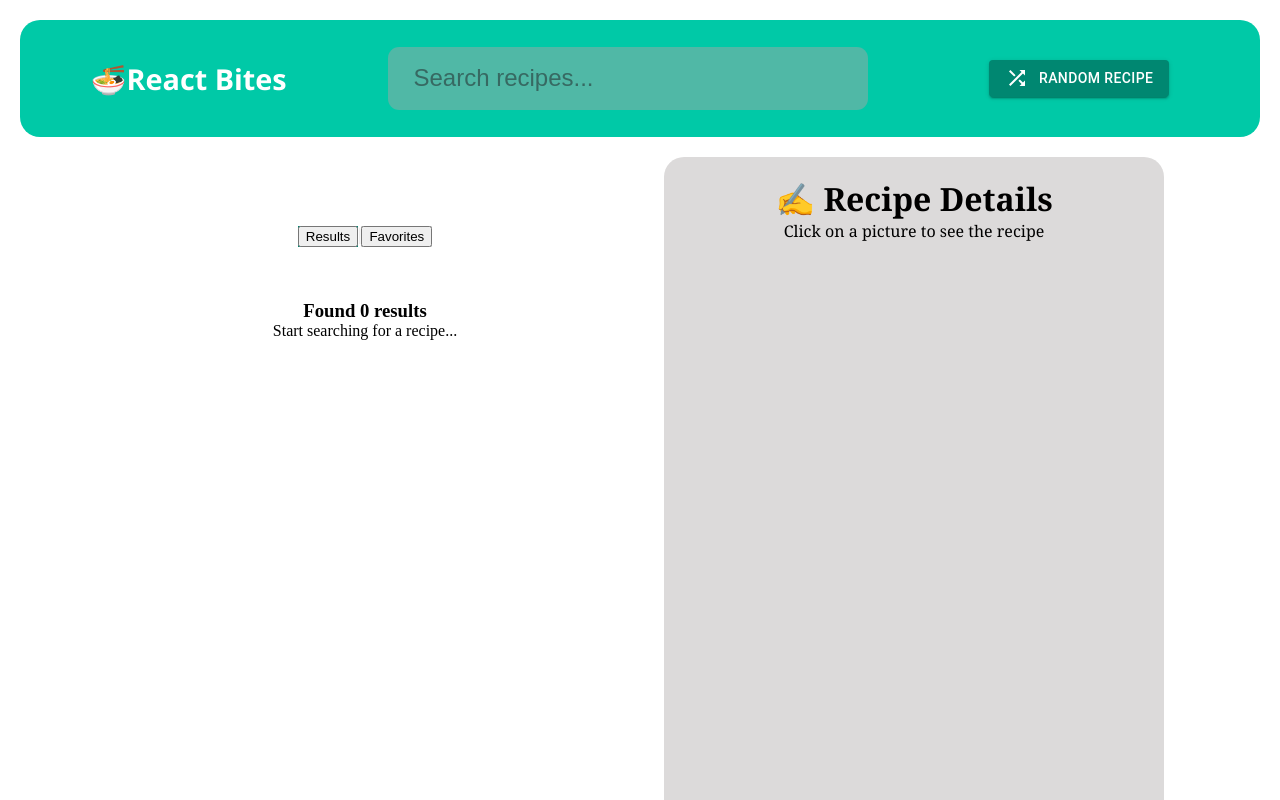
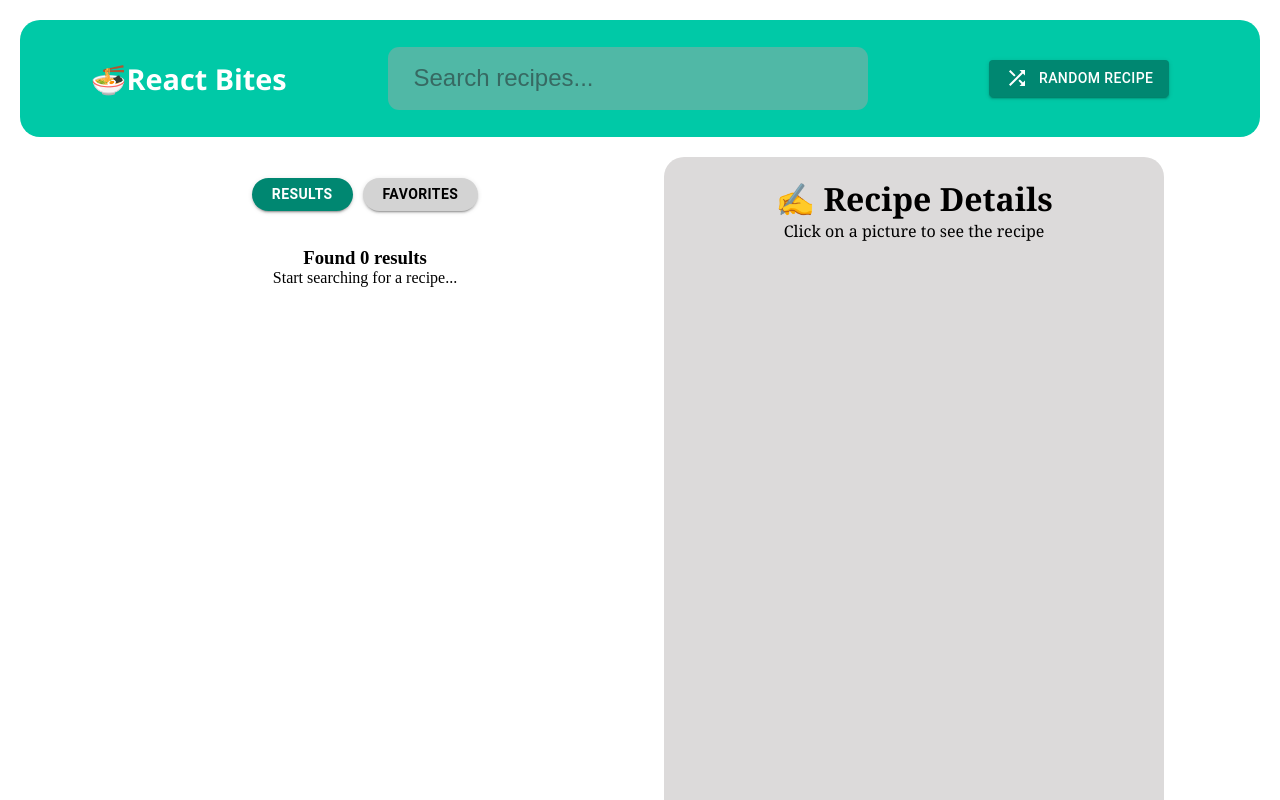
Before and after one commit to ccphung/react-bites, a React (Vite) app: page / in a window 1280 px wide. Shown: the top 800 px of the page. Built offline with nearby package versions, Linux system fonts and the light colour scheme.

Commit message:
modify navigation tab

```diff
--- a/src/components/navigationTab/NavigationTab.jsx
+++ b/src/components/navigationTab/NavigationTab.jsx
@@ -1,23 +1,30 @@
 import styles from "./NavigationTab.module.css";
+import { Button } from "@mui/material";
 
 function NavigationTab({ showFavorites, setShowFavorites }) {
   return (
     <nav className={styles.nav}>
       <ul>
-        <li
-          className={`${
-            showFavorites ? styles.nonActiveTab : styles.activeTab
-          }`}
-        >
-          <button onClick={() => setShowFavorites(false)}>Results</button>
+        <li>
+          <Button
+            variant="contained"
+            color={showFavorites ? "default" : "primary"}
+            className={showFavorites ? styles.nonActiveTab : styles.activeTab}
+            onClick={() => setShowFavorites(false)}
+          >
+            Results
+          </Button>
         </li>
-        <span>|</span>
-        <li
-          className={`${
-            showFavorites ? styles.activeTab : styles.nonActiveTab
-          }`}
-        >
-          <button onClick={() => setShowFavorites(true)}>Favorites</button>
+
+        <li>
+          <Button
+            variant="contained"
+            color={showFavorites ? "primary" : "default"}
+            className={showFavorites ? styles.activeTab : styles.nonActiveTab}
+            onClick={() => setShowFavorites(true)}
+          >
+            Favorites
+          </Button>
         </li>
       </ul>
     </nav>
--- a/src/components/navigationTab/NavigationTab.module.css
+++ b/src/components/navigationTab/NavigationTab.module.css
@@ -1,27 +1,41 @@
 .nav {
-  margin-top: 3rem;
-  margin-bottom: 2rem;
-  border-radius: 20px;
-  color: rgb(226, 225, 225);
-  width: 100%;
   display: flex;
   justify-content: center;
+  align-items: center;
   padding: 1rem;
-  background: light;
+  border-radius: 20px;
 }
 
 .nav ul {
+  display: flex;
   list-style: none;
-  display: flex;
   padding: 5px;
   border-radius: 20px;
-  justify-content: center;
+  gap: 10px;
 }
 
-.activeTab {
-  background: #008771;
+.nav button {
+  width: 100%;
+  height: 70%;
+  padding: 12px 20px;
+  border-radius: 20px;
+  font-weight: bold;
+  text-align: center;
+  cursor: pointer;
+  transition: background 0.3s ease, color 0.3s ease;
 }
 
-.nonActiveTab {
-  background-color: lightgray;
+.nav button.activeTab {
+  background: #008771;
+  color: white;
 }
+
+.nav button.nonActiveTab {
+  background: lightgray;
+  color: black;
+}
+
+.nav button.nonActiveTab:hover {
+  background: #d3d3d3;
+  color: black;
+}
```
